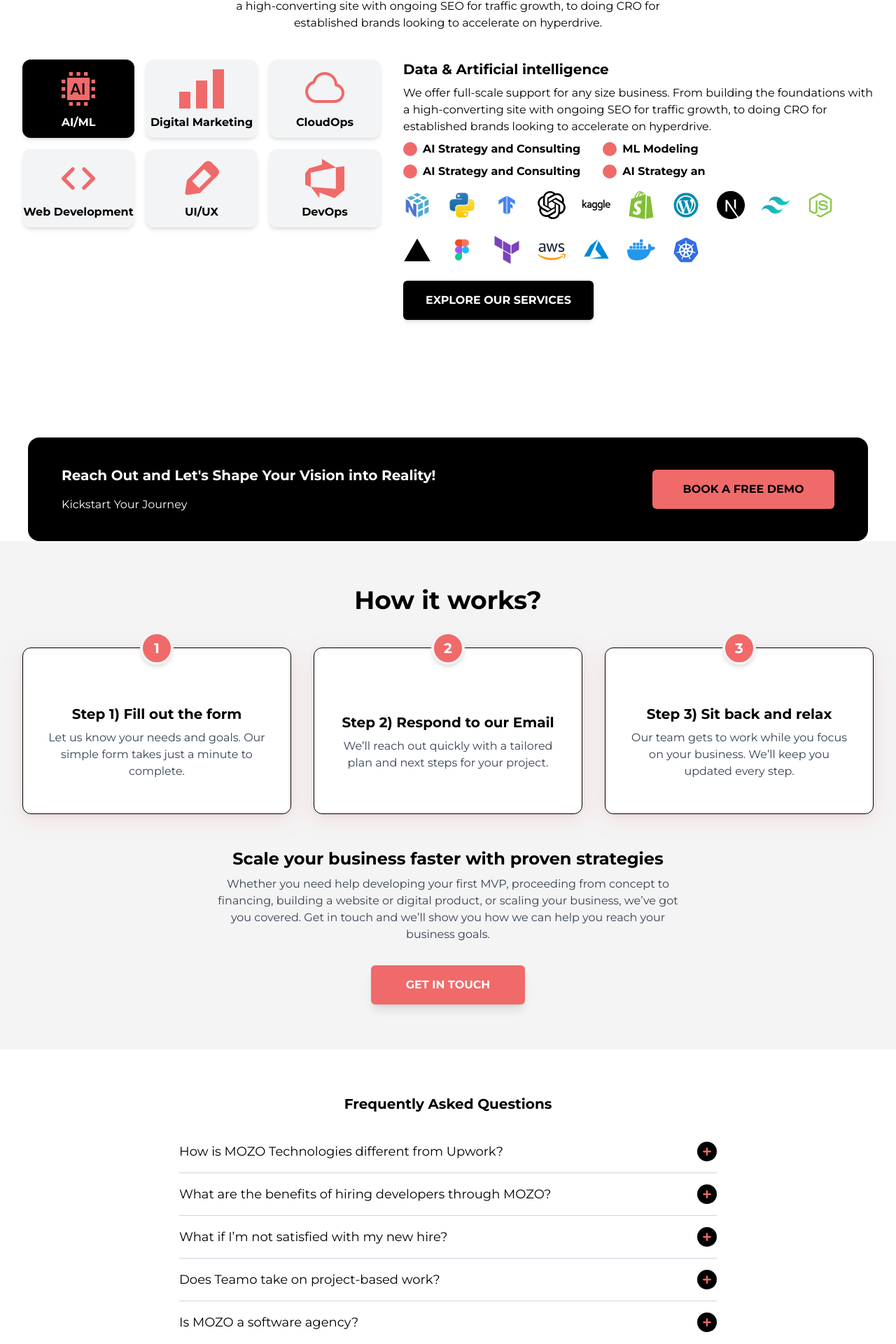
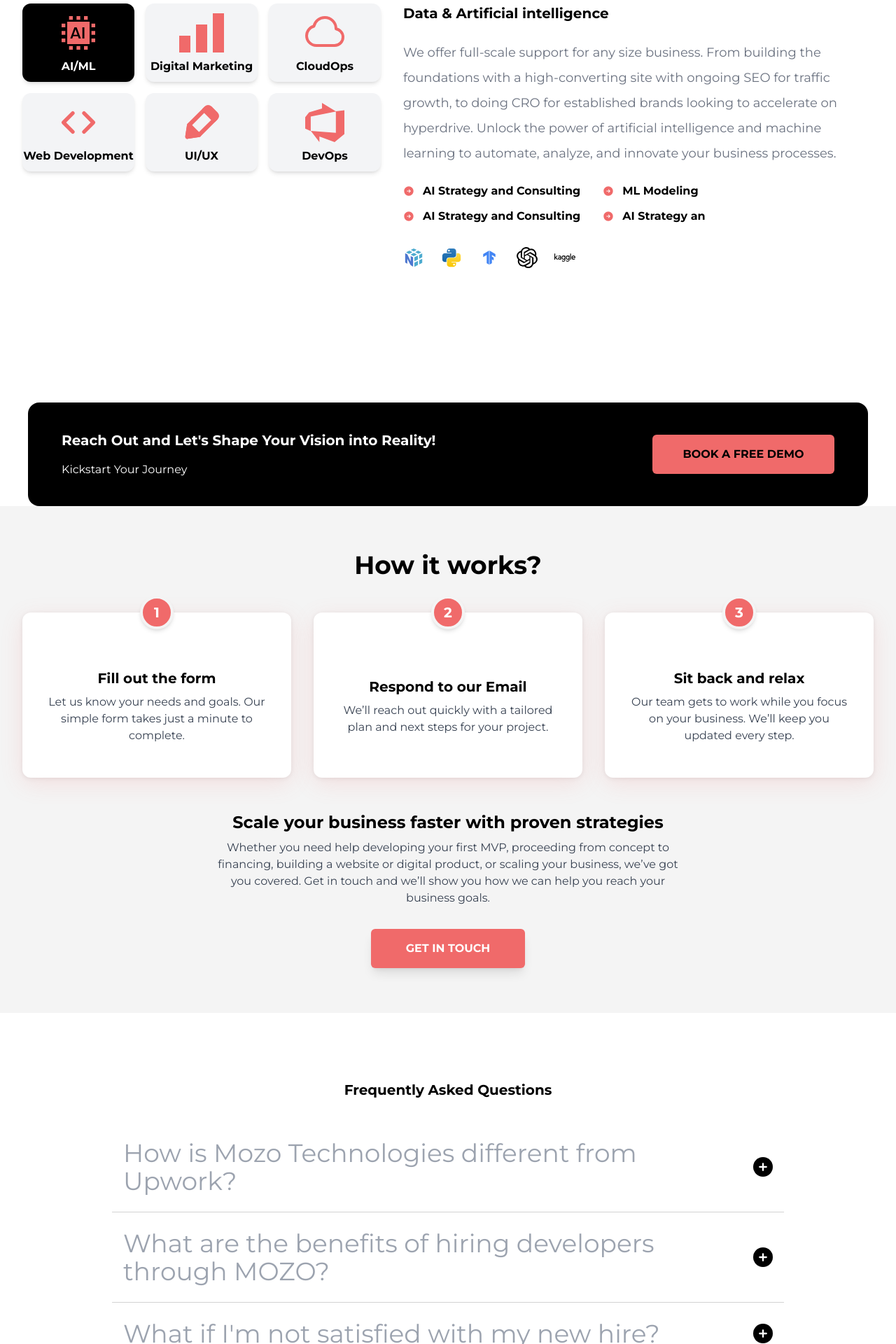
Before and after one commit to MuhammadQaisar/mozo, a Next.js app: page / in a window 1280 px wide. Shown: the part 1895-3815 px from the top of the page at 70% size. Built offline with nearby package versions, Linux system fonts and the light colour scheme.

Commit message:
what we offer section  commit

```diff
--- a/components/ui/CaseStudies/index.jsx
+++ b/components/ui/CaseStudies/index.jsx
@@ -2,30 +2,30 @@ import React, { useState } from "react"
 
 
 const faqs = [
-    { question: "How is MOZO Technologies different from Upwork?", answer: "Answer for question 1." },
+    { question: "How is Mozo Technologies different from Upwork?", answer: "Answer for question 1." },
     { question: "What are the benefits of hiring developers through MOZO?", answer: "Answer for question 2." },
-    { question: "What if I’m not satisfied with my new hire?", answer: "Answer for question 3." },
+    { question: "What if I'm not satisfied with my new hire?", answer: "Answer for question 3." },
     { question: "Does Teamo take on project-based work?", answer: "Answer for question 4." },
-    { question: "Is MOZO a software agency?", answer: "Answer for question 5." },
+    { question: "Is Mozo a software agency?", answer: "Answer for question 5." },
 ];
 
 const CaseStudies = () => {
     const [openIdx, setOpenIdx] = useState(null);
 
     return (
-        <section className="flex justify-center items-center py-16 font-[Montserrat] bg-white">
-            <div className="w-full max-w-3xl mx-auto">
-                <h2 className="text-lg md:text-xl font-bold text-black mb-6 text-center px-2 md:px-0">
+        <section className="flex justify-center items-center py-24 font-[Montserrat] bg-white">
+            <div className="w-full max-w-5xl mx-auto px-4 md:px-8">
+                <h2 className="text-lg md:text-xl font-bold text-black mb-8 text-center">
                     Frequently Asked Questions
                 </h2>
                 <div className="bg-white">
                     {faqs.map((faq, idx) => (
-                        <div key={idx} className="border-b border-[#D3D3E3] last:border-b-0">
+                        <div key={idx} className="border-b border-[#D3D3D3] last:border-b-0">
                             <button
-                                className="w-full flex items-center justify-between py-4 px-2 md:px-0 text-left focus:outline-none"
+                                className="w-full flex items-center justify-between py-6 px-4 text-left focus:outline-none"
                                 onClick={() => setOpenIdx(openIdx === idx ? null : idx)}
                             >
-                                <span className="text-black text-base md:text-lg font-normal">
+                                <span className="text-gray-400 text-lg md:text-4xl font-normal leading-relaxed">
                                     {faq.question}
                                 </span>
                                 <span className="flex items-center justify-center">
@@ -35,12 +35,12 @@ const CaseStudies = () => {
                                         viewBox="0 0 24 24"
                                     >
                                         <circle cx="12" cy="12" r="12" fill="#000"/>
-                                        <path d="M12 8v8M8 12h8" stroke="#F06A6A" strokeWidth="2" strokeLinecap="round"/>
+                                        <path d="M12 8v8M8 12h8" stroke="#FFFFFF" strokeWidth="2" strokeLinecap="round"/>
                                     </svg>
                                 </span>
                             </button>
                             {openIdx === idx && (
-                                <div className="px-2 md:px-0 pb-4 text-black text-sm">
+                                <div className="px-4 pb-6 text-gray-400 text-lg md:text-xl leading-relaxed">
                                     {faq.answer}
                                 </div>
                             )}
--- a/components/ui/Features/index.jsx
+++ b/components/ui/Features/index.jsx
@@ -47,6 +47,7 @@ import meta from "../../../public/icons/meta.svg";
 import hubspot from "../../../public/icons/hubspot.svg";
 import googleanalytics from "../../../public/icons/googleanalytics.svg";
 import reactjs from "../../../public/icons/reactjs.svg";
+import instagram from "../../../public/icons/instagram.svg";
 import Image from "next/image";
 
 const features = [
@@ -55,14 +56,14 @@ const features = [
            <img src="/icons/ai.svg" alt="" />
         ),
         title: "AI/ML",
-        description: "We offer full-scale support for any size business. From building the foundations with a high-converting site with ongoing SEO for traffic growth, to doing CRO for established brands looking to accelerate on hyperdrive.",
+        description: "We offer full-scale support for any size business. From building the foundations with a high-converting site with ongoing SEO for traffic growth, to doing CRO for established brands looking to accelerate on hyperdrive. Unlock the power of artificial intelligence and machine learning to automate, analyze, and innovate your business processes.",
         benefits: [
             "AI Strategy and Consulting",
             "ML Modeling",
             "AI Strategy and Consulting",
             "AI Strategy an",
         ],
-        icons: [numpy, python, tensorflow, openai, kaggle, shopify, wordpress, nextjs, tailwind, nodejs, vercel, figma, terraform, aws, azure, docker, kubernetes],
+        icons: [numpy, python, tensorflow, openai, kaggle],
         heading: "Data & Artificial intelligence",
     },
     {
@@ -70,14 +71,14 @@ const features = [
             <img src="/icons/chart.svg" alt="" />
         ),
         title: "Digital Marketing",
-        description: "Grow your brand with targeted campaigns, social media management, and analytics-driven strategies.",
+        description: "Grow your brand with targeted campaigns, social media management, and analytics-driven strategies. Maximize your reach and engagement with creative content and data-backed marketing solutions.",
         benefits: [
             "Social Media Marketing",
             "Google Ads & PPC",
             "Email Campaigns",
             "Analytics & Reporting",
         ],
-        icons: [googleanalytics, facebook, googleAds, mailchimp, seo, reactjs, framer, hubspot, meta],
+        icons: [googleanalytics, facebook, googleAds, mailchimp, seo, reactjs, framer, hubspot, meta,instagram],
         heading: "Digital Marketing",
     },
     {
@@ -85,7 +86,7 @@ const features = [
            <img src="/icons/cloud-icon.svg" alt="" />
         ),
         title: "CloudOps",
-        description: "Boost your visibility and organic traffic with proven SEO strategies and ongoing optimization.",
+        description: "Boost your visibility and organic traffic with proven SEO strategies and ongoing optimization. Scale your infrastructure and operations with secure, reliable, and cost-effective cloud solutions.",
         benefits: [
             "On-page SEO",
             "Technical SEO",
@@ -100,14 +101,14 @@ const features = [
            <img src="/icons/web-icon.svg" alt="" />
         ),
         title: "Web Development",
-        description: "Custom websites, e-commerce, and web apps built for performance, scalability, and conversion.",
+        description: "Custom websites, e-commerce, and web apps built for performance, scalability, and conversion. Empower your business with modern, responsive, and secure web solutions tailored to your needs.",
         benefits: [
             "Custom Websites",
             "E-commerce Solutions",
             "Web Applications",
             "Performance Optimization",
         ],
-        icons: [reactjs, nextjs, tailwind, nodejs, vercel, figma,shopify, wordpress,mongo,mysql,php,talend,pgsql,woocommerce,grafana,prometheus,typescript,java,jenkins,express,dotnet,gitlab,nginx,ansible,framer,google,ruby,django,meta,hubspot,googleanalytics],
+        icons: [reactjs, nextjs, tailwind, nodejs, vercel,shopify, wordpress,mongo,mysql,php,pgsql,woocommerce,typescript,java,express,dotnet,gitlab],
         heading: "Web Development",
     },
     {
@@ -115,14 +116,14 @@ const features = [
             <img src="/icons/ui.svg" alt="" />
         ),
         title: "UI/UX",
-        description: "Designs that delight users and drive engagement, from wireframes to polished interfaces.",
+        description: "Designs that delight users and drive engagement, from wireframes to polished interfaces. Create intuitive and visually stunning experiences that keep your customers coming back.",
         benefits: [
             "Wireframing",
             "Prototyping",
             "UI Design",
             "UX Research",
         ],
-        icons: [figma, reactjs, nextjs, tailwind, nodejs, vercel, figma,shopify, wordpress,mongo,mysql,php,talend,pgsql,woocommerce,grafana,prometheus,typescript,java,jenkins,express,dotnet,gitlab,nginx,ansible,framer,google,ruby,django,meta,hubspot,googleanalytics],
+        icons: [reactjs, nextjs, tailwind, nodejs, vercel,shopify, wordpress,mongo,mysql,php,pgsql,woocommerce,typescript,java,express,dotnet,ruby,django,meta,hubspot,googleanalytics],
         heading: "UI/UX",
     },
     {
@@ -130,7 +131,7 @@ const features = [
            <img src="/icons/devops-icon.svg" alt="" />
         ),
         title: "DevOps",
-        description: "Automate, monitor, and optimize your infrastructure and deployment pipelines for reliability and scalability.",
+        description: "Automate, monitor, and optimize your infrastructure and deployment pipelines for reliability and scalability. Accelerate your development lifecycle with robust CI/CD, cloud, and automation practices.",
         benefits: [
             "CI/CD Implementation",
             "Cloud Infrastructure",
@@ -159,12 +160,12 @@ const Features = () => {
         <SectionWrapper>
             <div className="bg-white py-10 px-2 md:px-8">
                 {/* Title and description */}
-                <h2 className="text-black text-3xl md:text-4xl font-bold text-center mb-2 font-[Montserrat]">
+                <h2 className="text-black text-3xl md:text-4xl font-bold text-left mb-8 pt-2 font-[Montserrat]">
                     What we Offer?
                 </h2>
-                <p className="text-black text-center max-w-2xl mx-auto mb-10 font-[Montserrat]">
+                {/* <p className="text-black text-left max-w-2xl mx-auto mb-10 font-[Montserrat]">
                     We offer full-scale support for any size business. From building the foundations with a high-converting site with ongoing SEO for traffic growth, to doing CRO for established brands looking to accelerate on hyperdrive.
-                </p>
+                </p> */}
                 {/* Main grid */}
                 <div className="flex flex-col lg:flex-row justify-center items-start gap-8 w-full">
                     {/* Left: Service cards as states */}
@@ -185,17 +186,17 @@ const Features = () => {
                         </div>
                     </div>
                     {/* Right: Details change on state/card click */}
-                    <div className="flex-1 flex flex-col items-center lg:items-start mt-8 lg:mt-0">
+                    <div className="flex-1 flex flex-col items-center lg:items-start mt-8 lg:mt-0 gap-x-8 gap-y-4">
                         <h3 className="text-lg md:text-xl font-bold text-black mb-2 text-center lg:text-left font-[Montserrat]">
                             {activeFeature.heading}
                         </h3>
-                        <p className="text-black text-center lg:text-left mb-2 font-[Montserrat]">
+                        <p className="text-gray-500 text-center lg:text-left mb-2 font-[Montserrat] leading-loose text-lg">
                             {activeFeature.description}
                         </p>
-                        <div className="flex flex-wrap gap-x-8 gap-y-2 justify-center lg:justify-start mb-4">
+                        <div className="flex flex-wrap gap-x-8 gap-y-3 justify-center lg:justify-start mb-4">
                             {activeFeature.benefits.map((benefit, idx) => (
                                 <span key={idx} className="flex items-center text-black font-bold text-base">
-                                    <svg className="w-5 h-5 text-[#F06A6A] mr-2" fill="currentColor" viewBox="0 0 20 20"><circle cx="10" cy="10" r="10" /></svg>
+                                    <img src="/icons/arrow-right.svg" alt="" height={16} width={16} className="mr-3" />
                                     {benefit}
                                 </span>
                             ))}
@@ -204,13 +205,13 @@ const Features = () => {
                         {activeFeature.icons && activeFeature.icons.length > 0 && (
     <div className="flex flex-wrap gap-6 justify-center lg:justify-start mb-6">
         {activeFeature.icons.map((icon, idx) => (
-            <Image key={idx} src={icon} alt={`icon-${idx}`} width={40} height={40} />
+            <Image key={idx} src={icon} alt={`icon-${idx}`} width={30} height={30} />
         ))}
     </div>
 )}
-                        <button className="bg-black text-white font-semibold rounded-md px-8 py-4 text-base shadow-md hover:bg-gray-900 transition mx-auto lg:mx-0 block">
+                        {/* <button className="bg-black text-white font-semibold rounded-md px-8 py-4 text-base shadow-md hover:bg-gray-900 transition mx-auto lg:mx-0 block">
                             EXPLORE OUR SERVICES
-                        </button>
+                        </button> */}
                     </div>
                 </div>
             </div>
--- a/components/ui/Footer/index.jsx
+++ b/components/ui/Footer/index.jsx
@@ -74,12 +74,12 @@ const Footer = () => (
                     </Link>
                 </div>
             </div>
-            <hr className="border-gray-700 my-8" />
+            <hr className="border-gray-700 my-4" />
             <div className="flex flex-col md:flex-row justify-between items-center w-full">
                 <p className="text-gray-400 text-sm text-center md:text-left w-full md:w-auto mb-4 md:mb-0 font-medium">
                     © 2025 Mozo Technologies. All rights reserved.
                 </p>
-                <div className="flex gap-4">
+                <div className="flex gap-3 mt-0">
                     {/* Keep previous social icons */}
                     <img src="/face.svg" alt="Facebook" className="w-6 h-6 hover:opacity-80 transition" />
                     <img src="/linkedin.svg" alt="LinkedIn" className="w-6 h-6 hover:opacity-80 transition" />
--- a/components/ui/ToolKit/index.jsx
+++ b/components/ui/ToolKit/index.jsx
@@ -114,15 +114,15 @@ const states = [
 
 const steps = [
     {
-        title: "Step 1) Fill out the form",
+        title: "Fill out the form",
         body: "Let us know your needs and goals. Our simple form takes just a minute to complete."
     },
     {
-        title: "Step 2) Respond to our Email",
+        title: "Respond to our Email",
         body: "We’ll reach out quickly with a tailored plan and next steps for your project."
     },
     {
-        title: "Step 3) Sit back and relax",
+        title: "Sit back and relax",
         body: "Our team gets to work while you focus on your business. We’ll keep you updated every step."
     }
 ];
@@ -142,7 +142,7 @@ const ToolKit = () => {
                 {steps.map((step, idx) => (
                     <div
                         key={idx}
-                        className="relative bg-white border border-black rounded-xl flex-1 flex flex-col justify-center items-center py-12 px-8 min-w-[260px] text-center transition-transform duration-300 hover:-translate-y-2 shadow-[0_8px_32px_0_rgba(240,106,106,0.15),0_1.5px_6px_0_rgba(0,0,0,0.08)] hover:shadow-[0_16px_48px_0_rgba(240,106,106,0.25),0_3px_12px_0_rgba(0,0,0,0.12)]"
+                        className="relative bg-white rounded-xl flex-1 flex flex-col justify-center items-center py-12 px-8 min-w-[260px] text-center transition-transform duration-300 hover:-translate-y-2 shadow-[0_8px_32px_0_rgba(240,106,106,0.15),0_1.5px_6px_0_rgba(0,0,0,0.08)] hover:shadow-[0_16px_48px_0_rgba(240,106,106,0.25),0_3px_12px_0_rgba(0,0,0,0.12)]"
                     >
                         <div className="absolute -top-6 left-1/2 -translate-x-1/2 flex items-center justify-center w-12 h-12 rounded-full bg-[#F06A6A] text-white text-xl font-bold shadow-md border-4 border-[#F4F4F4]">
                             {idx + 1}
```
Also changed, not shown: public/icons/arrow-right.svg (added), public/icons/instagram.svg (added).
